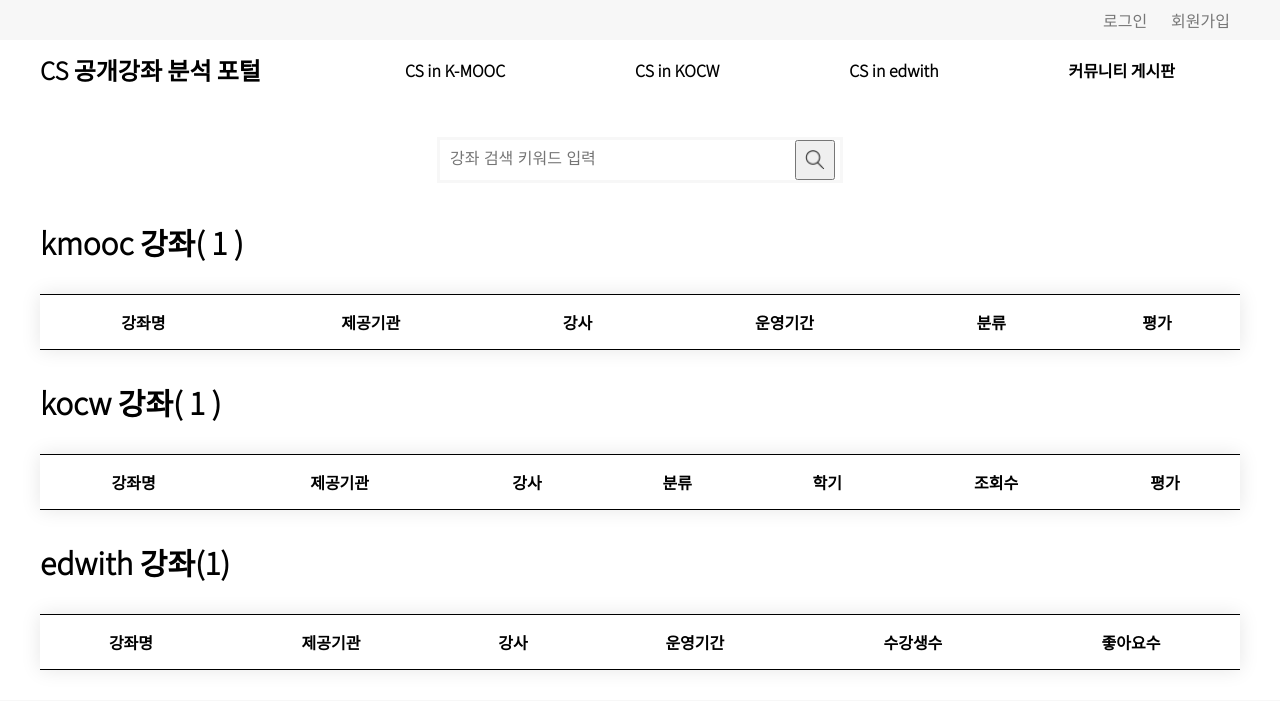
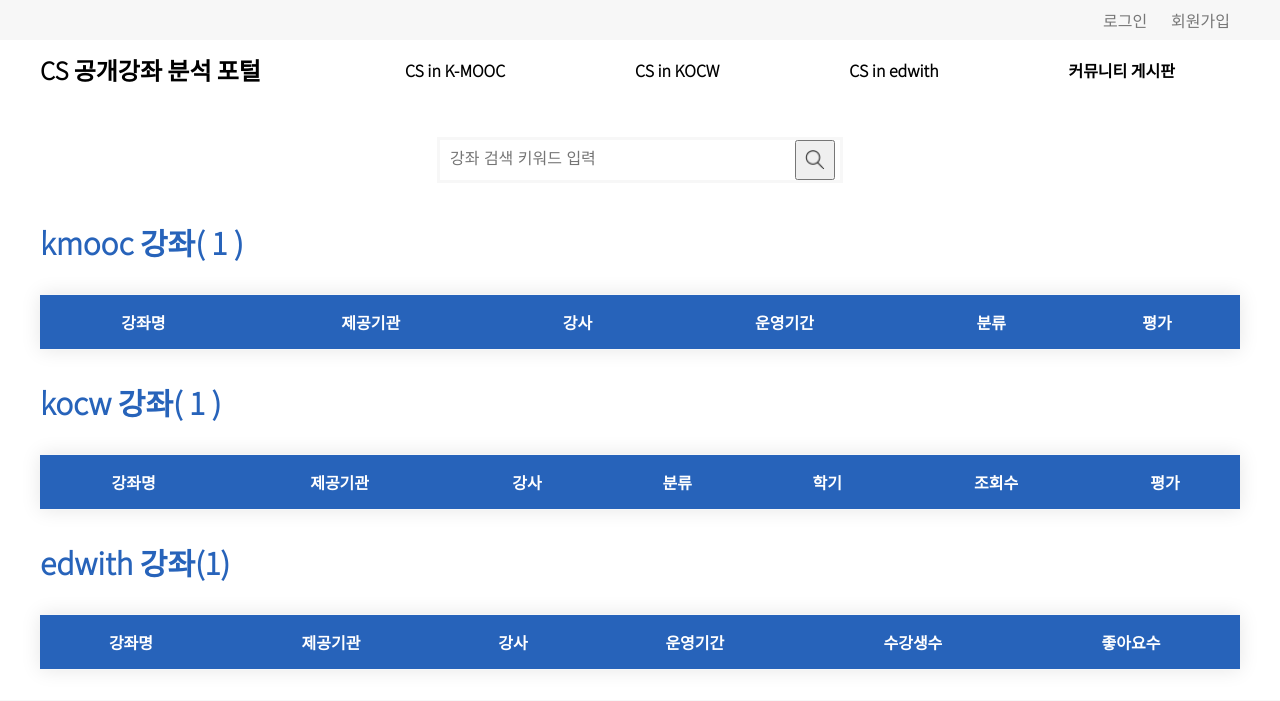
Before and after one commit to SeongminLee812/project_web, a Django app: template templates/search.html in a window 1280 px wide. Shown: the top 701 px of the page. Run offline with Django 3.2, Linux system fonts and the light colour scheme; the template is opened without the code that fills it: most values are stand-ins (such as "Sample title", 1, 10 or a date in 2020); lists and menus that the app fills with data are empty.

Commit message:
edited search.html

```diff
--- a/templates/search.html
+++ b/templates/search.html
@@ -28,7 +28,7 @@
             margin-bottom: 30px;
             overflow: hidden;
             box-shadow: 0 0 20px rgba(0,0,0,0.1);
-            border-top: 1px solid black;
+            border-top: 1px solid #F7F7F7;
             border-collapse: collapse;
         }
 
@@ -38,23 +38,25 @@
             text-align: left;
             font-size: 30px;
             font-weight: 700;
-            color: 4169e1;
+            color: #2763ba;
         }
 
         th, td {
             padding: 15px;
             color: black;
-            border-bottom: 1px solid black;
+            border-bottom: 1px solid #F7F7F7;
         }
 
         td a {
             text-decoration: none;
-            color: 4169e1;
+            color: #2763ba;
             font-weight: 700;
         }
 
         th {
             text-align: center;
+            background-color: #2763ba;
+            color: #FFFFFF;
         }
 
     </style>
@@ -166,7 +168,6 @@
                             <td>{{ searchResultItem.lecturer }}</td>
                             <td>{{ searchResultItem.date }}</td>
                             <td>{{ searchResultItem.student_num }}</td>
-                            <td>{{ searchResultItem.student_num }}</td>
                             <td>{{ searchResultItem.like_num }}</td>
                         </tr>
                         {% endfor %}
```
